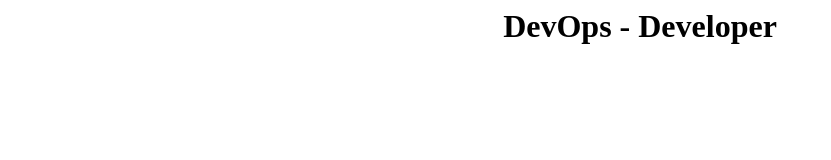
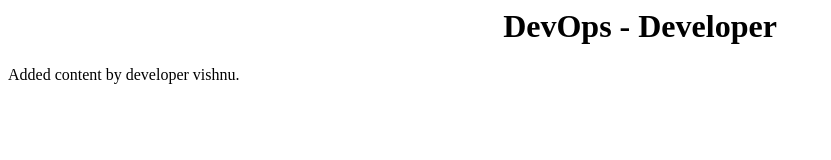
Before and after one commit to srivishnu-g/devops-assignment, a plain HTML site: page frontpage.html in a window 1280 px wide. Shown: the whole page, without its empty margins (0-831 px from the left). Drawn offline with Linux system fonts and the light colour scheme.

Commit message:
updated frontpage.html

```diff
--- a/frontpage.html
+++ b/frontpage.html
@@ -6,6 +6,7 @@
 	<body>
 		<div style='text-align:center'><h1>DevOps - Developer</h1></div>
 		<div>
+			Added content by developer vishnu.
 		</div>
 
 	</body>
```
